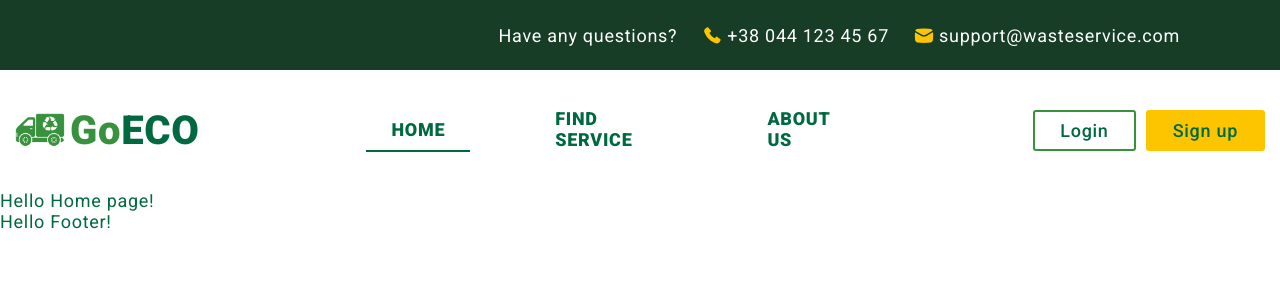
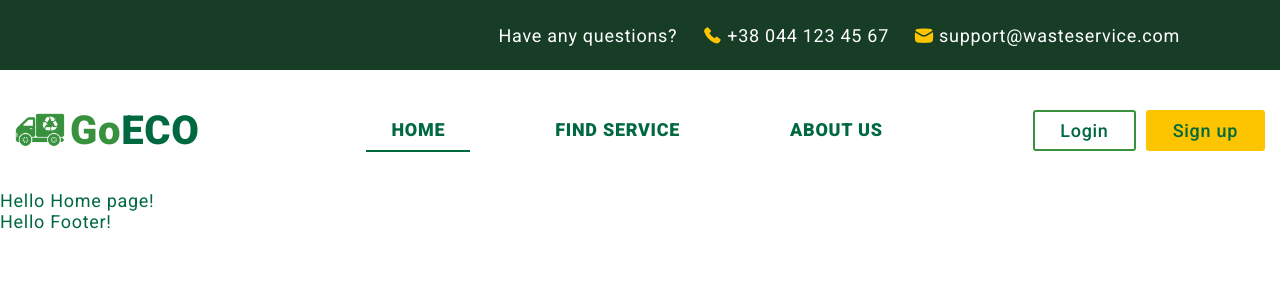
Before and after one commit to dreamkaman/react-sorting-waste, a React (Create React App) app: page / in a window 1280 px wide. Shown: the top 300 px of the page. Built offline with nearby package versions, Linux system fonts and the light colour scheme; the HTML template or start-up script is replaced by a standard one.

Commit message:
Add corrections in css

```diff
--- a/src/modules/Header/Header.module.scss
+++ b/src/modules/Header/Header.module.scss
@@ -91,6 +91,7 @@
 
 .menuItem a {
   display: inline-block;
+  min-width: max-content;
   padding: 10px 25px;
   text-transform: uppercase;
   font-weight: 900;
```
